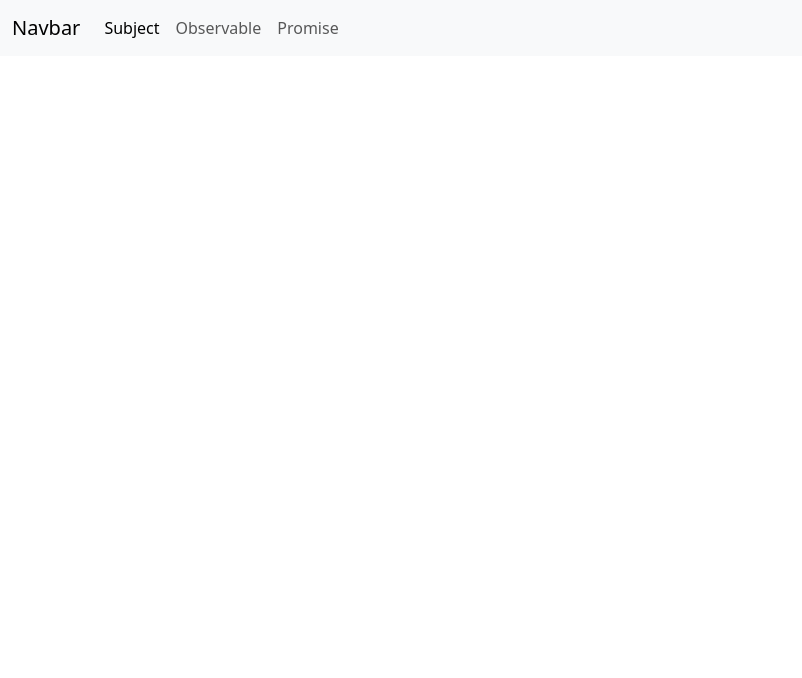
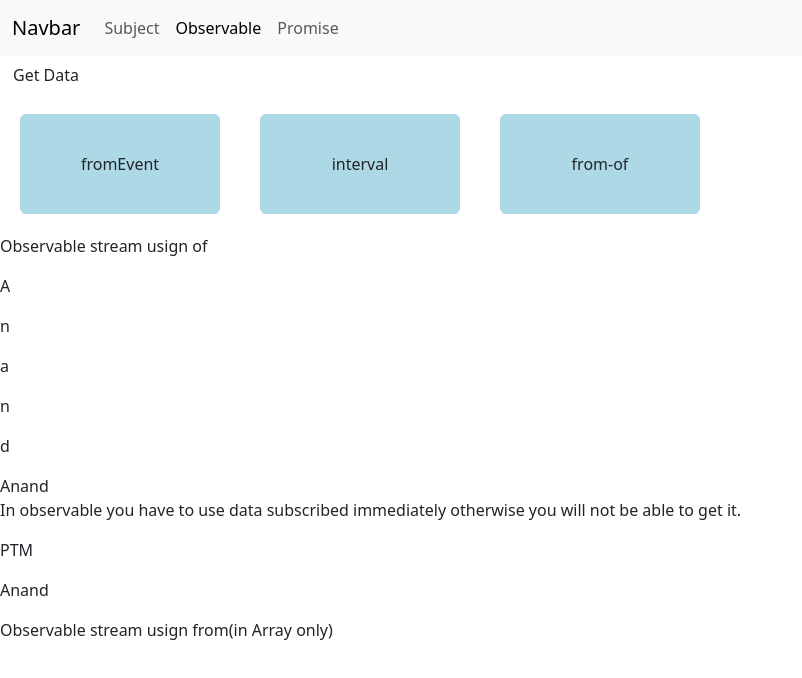
Before and after one commit to parvez-tm/angular-rxjs, an Angular app: page /observable/from-of in a window 1280 px wide. Before the commit this address led to /. Shown: the top 678 px of the page, without its empty margins (0-802 px from the left). Built offline with nearby package versions, Linux system fonts and the light colour scheme.

Commit message:
from and of added

```diff
--- a/src/main.ts
+++ b/src/main.ts
@@ -8,6 +8,7 @@ import { CommonModule } from '@angular/common';
 import { PromiseComponent } from './promise/promise.component';
 import { FromEventComponent } from './observable/from-event/from-event.component';
 import { IntervalComponent } from './observable/interval/interval.component';
+import { FromOfComponent } from './observable/from-of/from-of.component';
 
 @Component({
   selector: 'app-root',
@@ -76,6 +77,10 @@ bootstrapApplication(App,{
           {
             path: 'interval',
             component: IntervalComponent
+          },
+          {
+            path: 'from-of',
+            component: FromOfComponent
           }
         ]
       },
--- /dev/null
+++ b/src/observable/from-of/from-of.component.html
@@ -0,0 +1,14 @@
+<p>Observable stream usign of</p>
+
+@for(d of data | async; track d){
+    <p>{{d}}</p>
+}
+
+{{data | async}}
+
+<p>In observable you have to use data subscribed immediately otherwise you will not be able to get it.</p>
+@for(d of data2 | async; track d){
+    <p>{{d}}</p>
+}
+
+<p>Observable stream usign from(in Array only)</p>
--- /dev/null
+++ b/src/observable/from-of/from-of.component.ts
@@ -0,0 +1,31 @@
+import { CommonModule } from '@angular/common';
+import { Component } from '@angular/core';
+import { from,of } from 'rxjs';
+
+@Component({
+  selector: 'app-from-of',
+  imports: [CommonModule],
+  templateUrl: './from-of.component.html',
+  styleUrl: './from-of.component.css'
+})
+export class FromOfComponent {
+
+  data = of('PTM','Anand')
+  data2 = of(['PTM','Anand'])
+
+  constructor(){
+    // let ob = of(10, 20, 30)
+    //   .subscribe({
+    //     next: value => console.log('next:', value),
+    //     error: err => console.log('error:', err),
+    //     complete: () => console.log('the end'),
+    //   });
+
+      let ob2 = from([10, 20, 30])
+      .subscribe({
+        next: value => console.log('next:', value),
+        error: err => console.log('error:', err),
+        complete: () => console.log('the end'),
+      });
+  }
+}
--- a/src/observable/observable.component.html
+++ b/src/observable/observable.component.html
@@ -4,4 +4,5 @@
 
 <button routerLink="fromEvent" class="btn box">fromEvent</button>
 <button routerLink="interval" class="btn box">interval</button>
+<button routerLink="from-of" class="btn box">from-of</button>
 <router-outlet/>
```
Also changed, not shown: src/observable/from-of/from-of.component.css (added).
